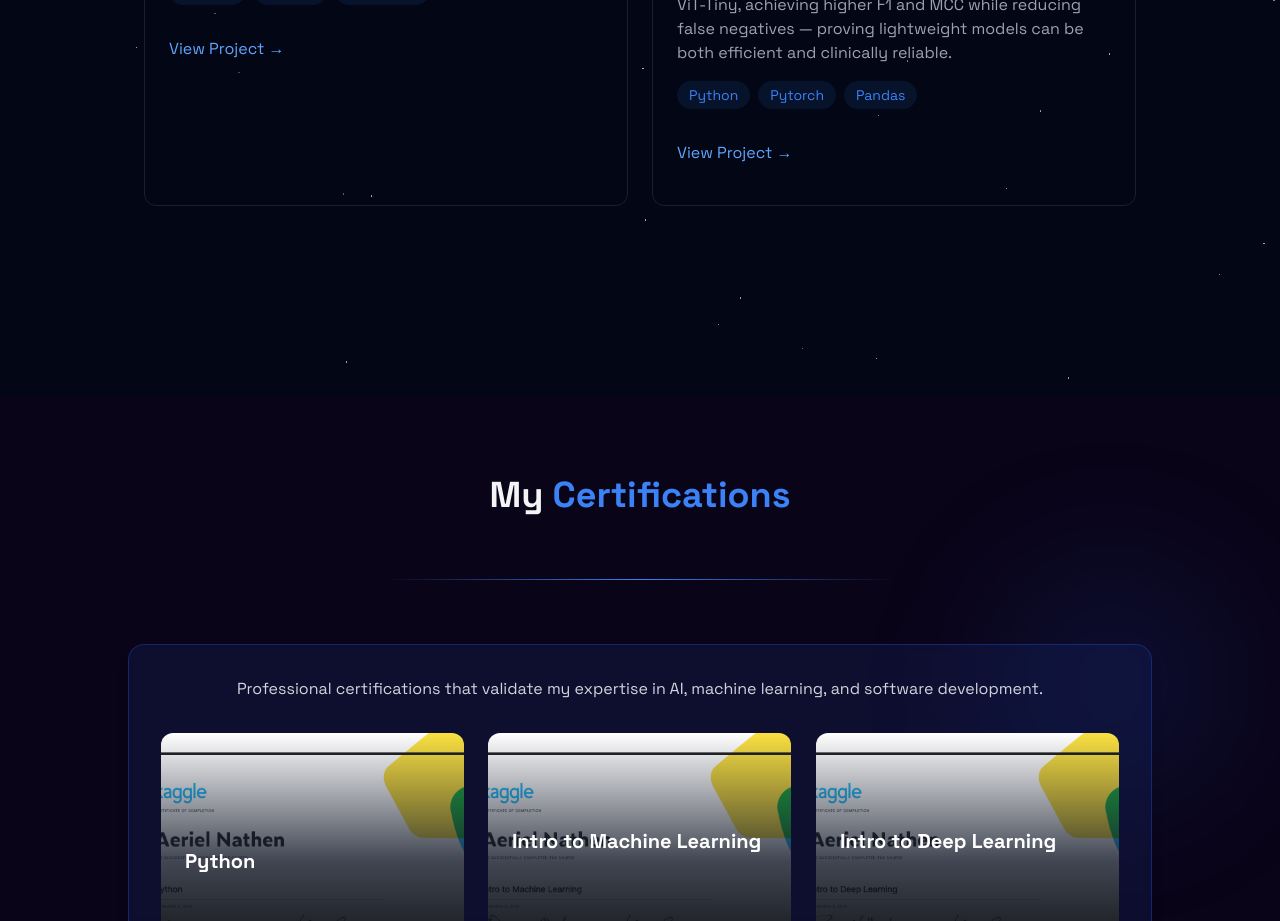
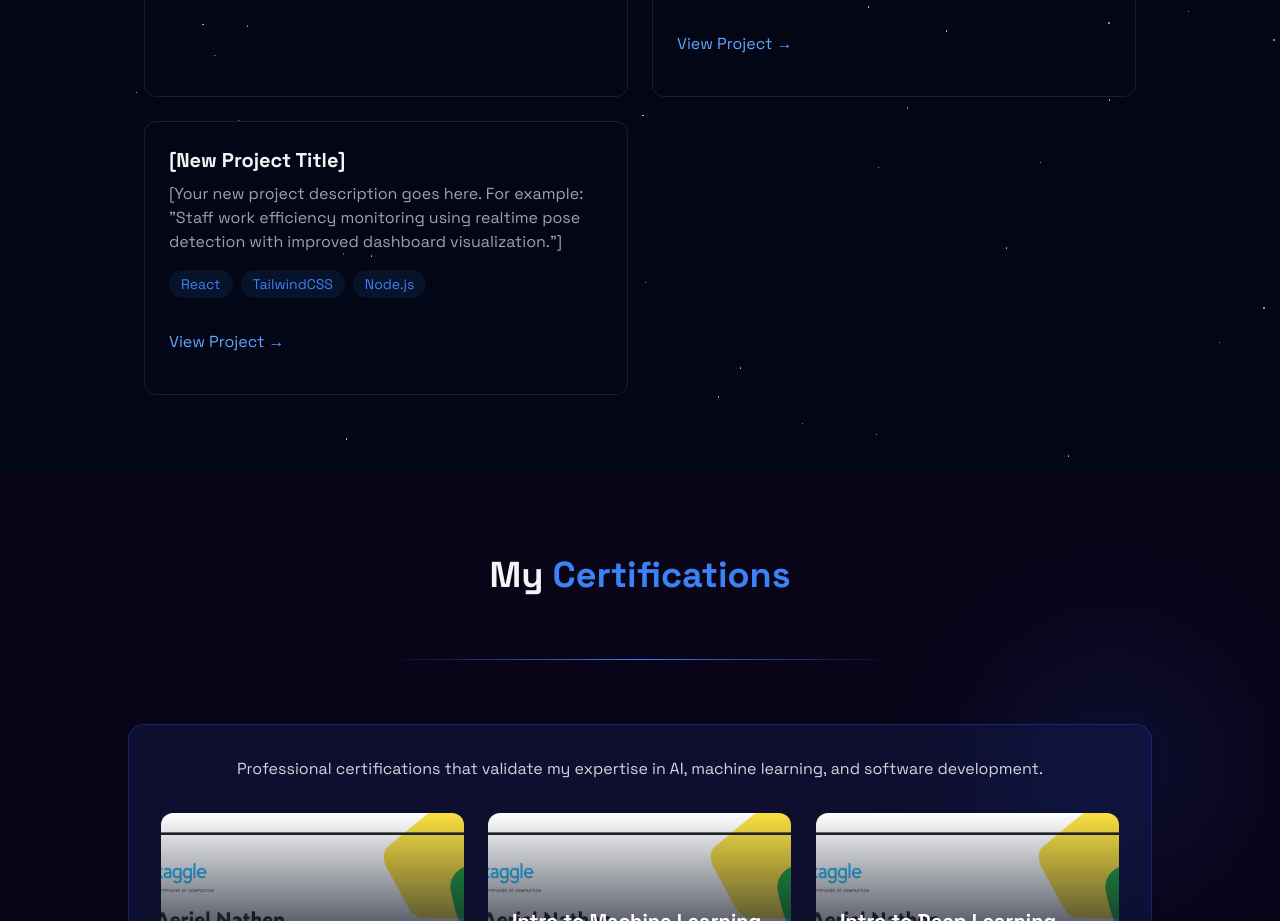
Before and after one commit to atitiken/porto, a React (Vite) app: page / in a window 1280 px wide. Shown: the part 2280-3201 px from the top of the page. Built offline with nearby package versions, Linux system fonts and the light colour scheme.

Commit message:
Added project links to Projects section

```diff
--- a/src/components/sections/Projects.jsx
+++ b/src/components/sections/Projects.jsx
@@ -85,6 +85,32 @@
                 </a>
               </div>
             </div>
+            <div className="p-6 rounded-xl border border-white/10 hover:-translate-y-1 hover:border-blue-500/30 hover:shadow-[0_2px_8px_rgba(59,130,246,0.2)] transition">
+            <h3 className="text-xl font-bold mb-2">[New Project Title]</h3>
+            <p className="text-gray-400 mb-4">
+              [Your new project description goes here. For example: "Staff work efficiency monitoring using realtime pose detection with improved dashboard visualization."]
+            </p>
+            <div className="flex flex-wrap gap-2 mb-4">
+              {["React", "TailwindCSS", "Node.js"].map((tech, key) => (
+                <span
+                  key={key}
+                  className="bg-blue-500/10 text-blue-500 py-1 px-3 rounded-full text-sm hover:bg-blue-500/20 hover:shadow-[0_2px_8px_rgba(59,130,246,0.1)] transition-all"
+                >
+                  {tech}
+                </span>
+              ))}
+            </div>
+            <div className="flex justify-between items-center">
+              <a
+                href="https://github.com/your-username/new-project"
+                target="_blank"
+                rel="noopener noreferrer"
+                className="text-blue-400 hover:text-blue-300 transition-colors my-4"
+              >
+                View Project →
+              </a>
+            </div>
+          </div>
           </div>
         </div>
       </RevealOnScroll>
```
